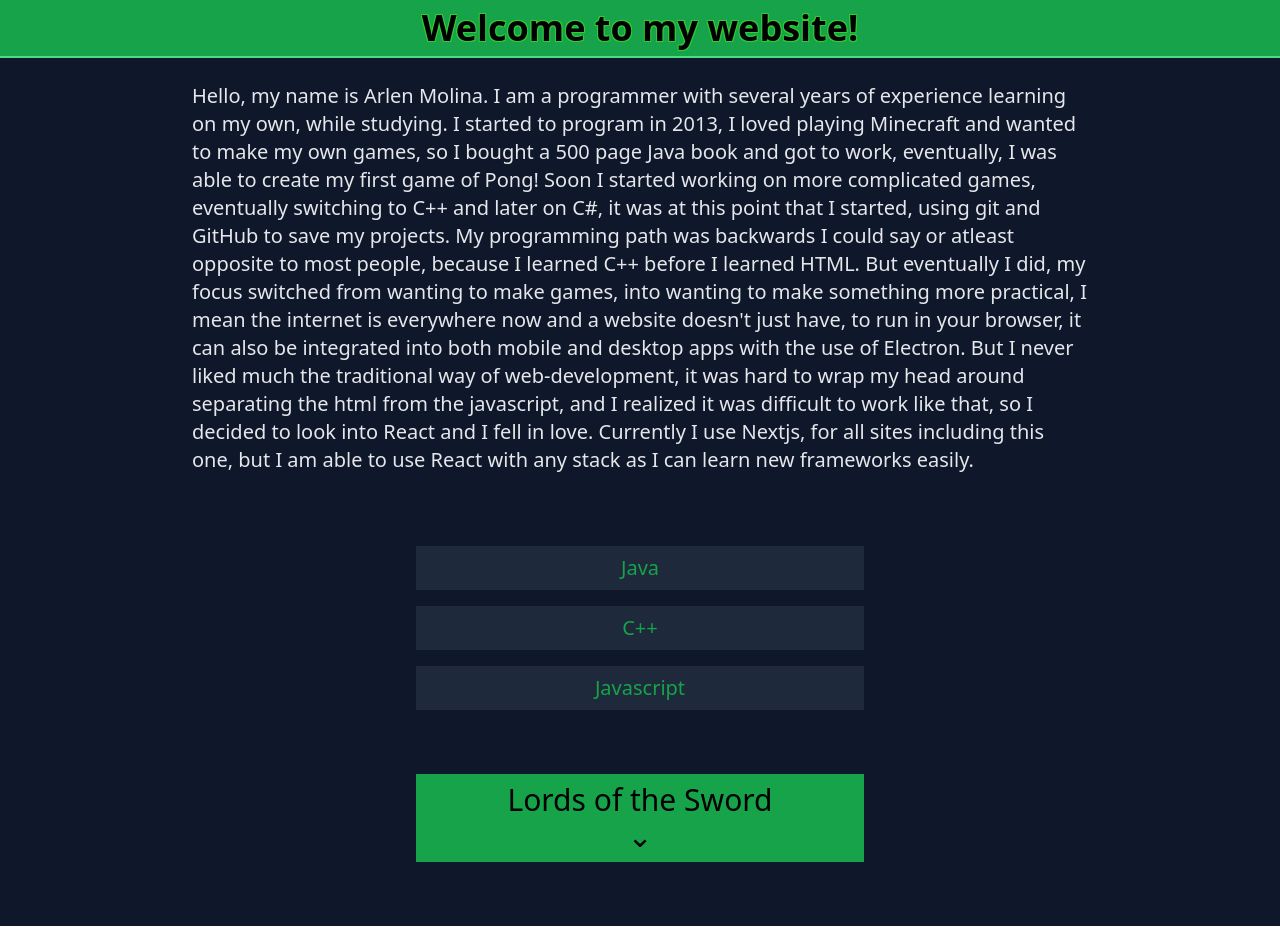
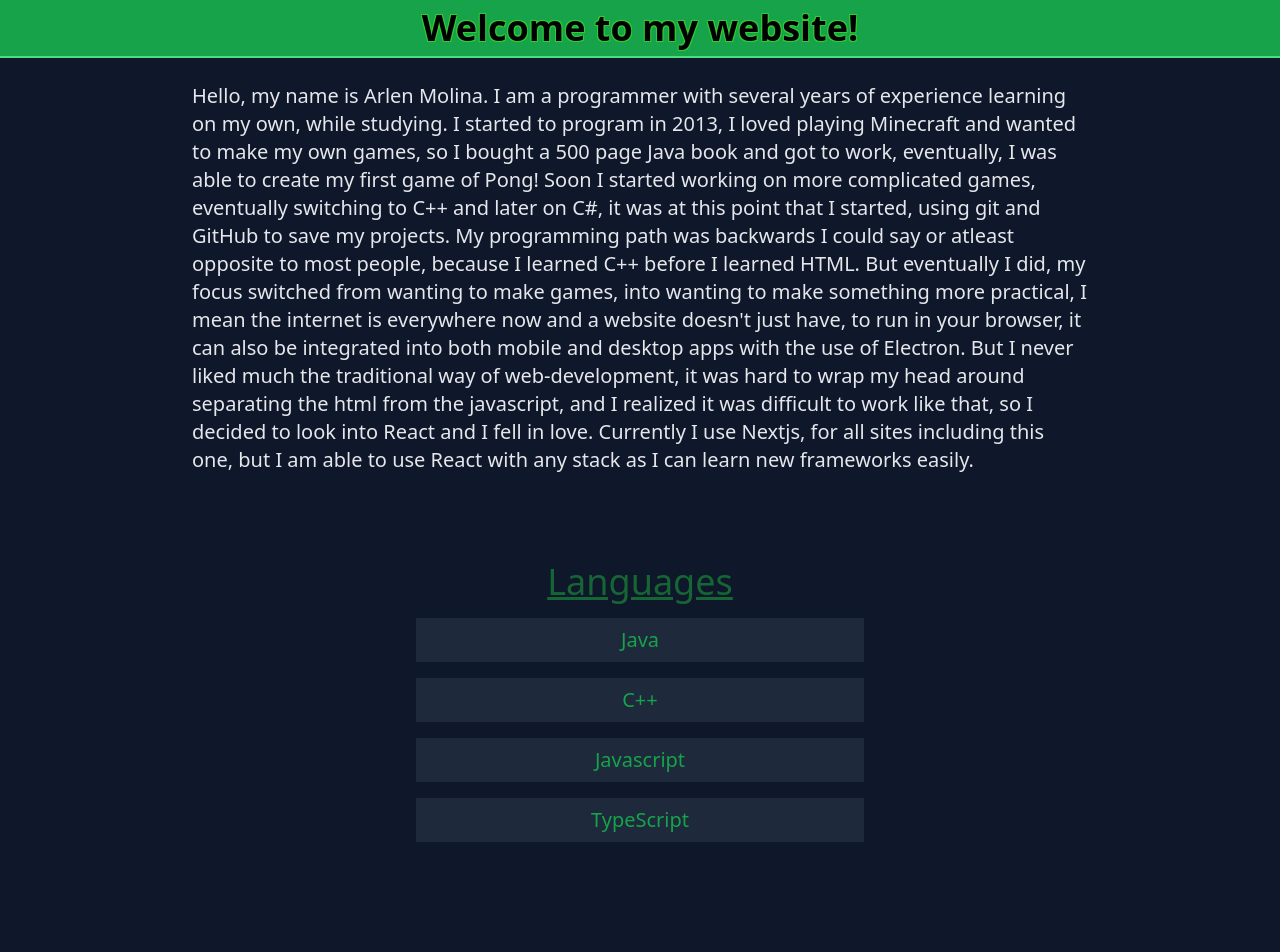
Before and after one commit to seiyadragon/resume-website, a Next.js app: page / in a window 1280 px wide. Shown: the top 952 px of the page. Before the commit the page ends 926 px from the top, so only its background shows below. Built offline with nearby package versions, Linux system fonts and the light colour scheme.

Commit message:
Update index.tsx

```diff
--- a/pages/index.tsx
+++ b/pages/index.tsx
@@ -49,9 +49,9 @@
                 {language}
             </button>
             {isMenuActive &&
-                <section className="mb-4 bg-slate-800 lg:w-1/2 sm:w-full py-2 px-2">
+                <p className="mb-4 bg-slate-800 lg:w-1/2 sm:w-full py-4 px-4 text-white text-base">
                     {description}
-                </section>
+                </p>
             }
         </li>
     )
@@ -59,7 +59,8 @@
 
 export const KnownLanguages = () => {
     return (
-        <ul className="lg:mx-48 md:mx-24 sm:mx-12 flex flex-col items-center text-green-600 text-xl mt-8">
+        <ul className="lg:mx-48 md:mx-24 sm:mx-12 flex flex-col items-center text-green-600 text-xl py-16">
+            <span className="text-4xl text-green-800 underline">Languages</span>
             <LanguageSection
                 language="Java"
                 description={`
@@ -97,6 +98,18 @@
                     and it's the one that I see myself continuing to use for many years in the future.
                 `}
             />
+            <LanguageSection
+                language="TypeScript"
+                description={`
+                    My journey with TypeScript actually started as an accident, I had heard of it, but never
+                    really planned on using it. Until I started using NextJs, when creating a project, it would
+                    ask you if you want to use TypeScript, I hit Yes instead of No, and now my project was in TypeScript
+                    I knew it was mostly the same as Javascript so I just kept going with it but then I started getting compiler
+                    errors. Nothing I couldn't fix with a couple of visits to the docs. TypeScript soon became on of my favorite
+                    languages as it gives you the same degree of freedom as Javascript does while at the same time adding
+                    some needed rigidity to the code for readability.
+                `}
+            />
         </ul>
     )
 }
@@ -118,19 +131,12 @@
     const [menuOpen, setMenuOpen] = useState(false)
 
     return (
-        <section className="lg:mx-48 md:mx-24 sm:mx-12 flex flex-col items-center">
+        <li className="lg:mx-48 md:mx-24 sm:mx-12 flex flex-col items-center">
             <button
-                className={
-                    menuOpen ?
-                        "bg-green-600 py-2 lg:w-1/2 md:w-1/2 sm:w-full text-3xl hover:bg-green-500 mt-16 mb-0"
-                    :
-                        "bg-green-600 py-2 lg:w-1/2 md:w-1/2 sm:w-full text-3xl hover:bg-green-500 mt-16 mb-16"
-                }
+                className="mt-4 bg-slate-800 lg:w-1/2 sm:w-full text-center py-2 transition hover:scale-105 text-green-600 text-2xl"
                 onClick={() => setMenuOpen(!menuOpen)}
             >
                 {details.name}
-                <br />
-                ⌄
             </button>
             {menuOpen &&
                 <section className="lg:w-1/2 md:w-1/2 sm:w-full text-white bg-slate-800 px-4 py-4 mb-16">
@@ -154,16 +160,14 @@
                     </ul>
                 </section>
             }
-        </section>
+        </li>
     )
 }
 
-const Index = () => {
+const ProjectArea = () => {
     return (
-        <main className="bg-slate-900">
-            <Ribbon />
-            <Intro />
-            <KnownLanguages />
+        <ul className="py-16">
+            <span className="lg:mx-48 md:mx-24 sm:mx-12 flex flex-col items-center text-4xl text-green-800 underline">Projects</span>
             <Project
                 details= {
                     {
@@ -188,6 +192,17 @@
                 ]}
                 url="https://github.com/seiyadragon/Lords-of-the-Sword"
             />
+        </ul>
+    )
+}
+
+const Index = () => {
+    return (
+        <main className="bg-slate-900">
+            <Ribbon />
+            <Intro />
+            <KnownLanguages />
+            <ProjectArea />
         </main>
     )
 }; export default Index
```
